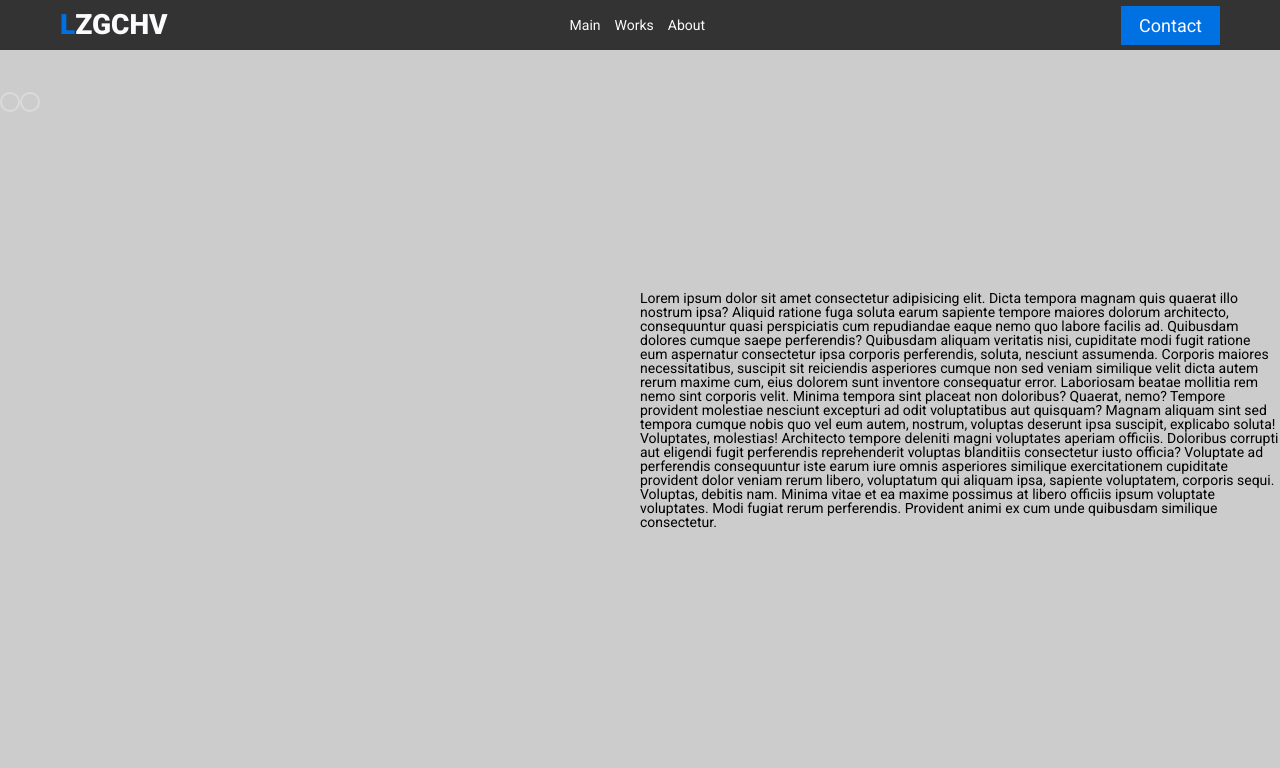
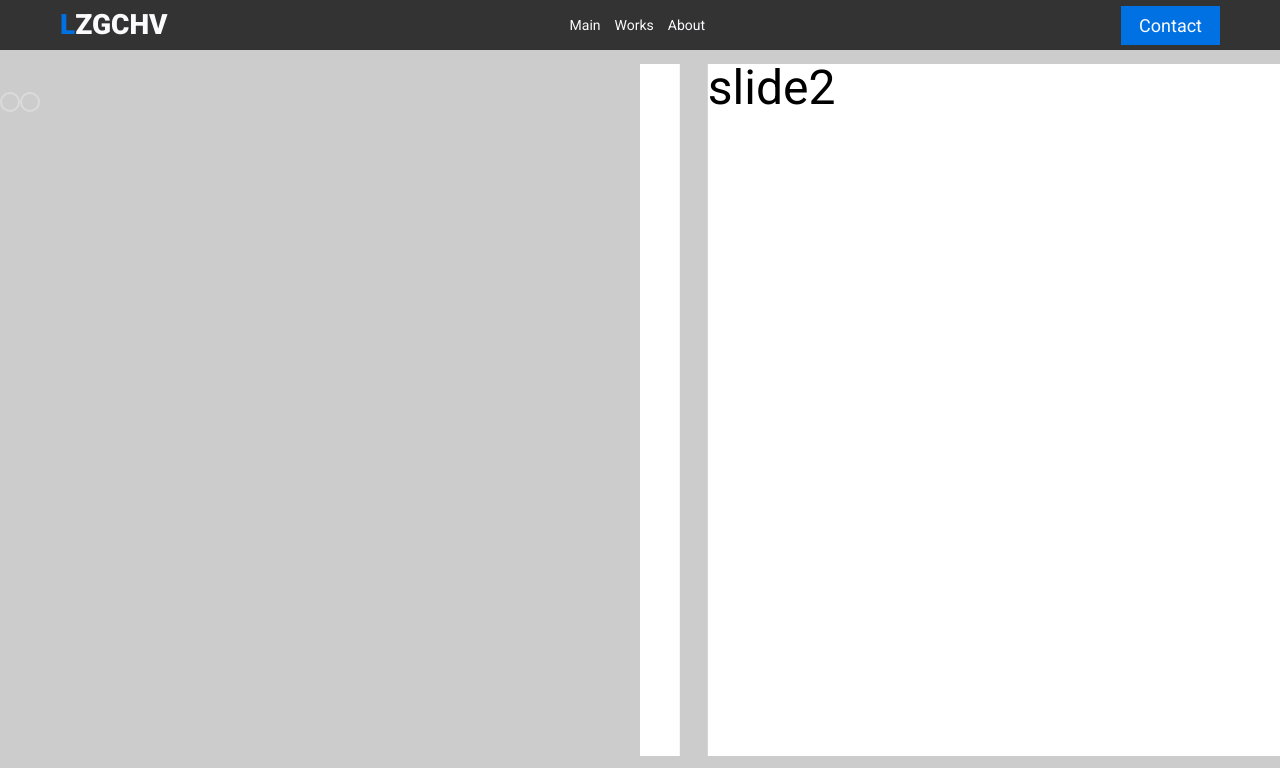
Before and after one commit to valerii-frontend/portfolio-react, a React (Create React App) app: page / in a window 1280 px wide. Shown: the top 768 px of the page. Built offline with nearby package versions, Linux system fonts and the light colour scheme.

Commit message:
add swiper

```diff
--- a/package.json
+++ b/package.json
@@ -8,8 +8,8 @@
     "@testing-library/user-event": "^13.5.0",
     "react": "^18.2.0",
     "react-dom": "^18.2.0",
-    "react-responsive-carousel": "^3.2.23",
     "react-scripts": "5.0.1",
+    "swiper": "^8.3.2",
     "three": "^0.143.0",
     "web-vitals": "^2.1.4"
   },
--- a/src/App.js
+++ b/src/App.js
@@ -7,6 +7,7 @@ import Button from "./components/Button/Button";
 import { useState } from "react";
 import { CardImg, BlurImg, CubesImg } from "./assets/Images";
 import Model from "./components/Model/Model";
+import Slider from "./components/Slider/Slider";
 
 function App(props) {
 	const [isOpenCardsModal, setIsOpenCardsModal] = useState(false);
@@ -22,24 +23,7 @@ function App(props) {
 						<Model />
 					</div>
 					<div className='modelCol'>
-						<div className='modelText'>
-							Lorem ipsum dolor sit amet consectetur adipisicing elit. Dicta tempora magnam quis quaerat illo nostrum
-							ipsa? Aliquid ratione fuga soluta earum sapiente tempore maiores dolorum architecto, consequuntur quasi
-							perspiciatis cum repudiandae eaque nemo quo labore facilis ad. Quibusdam dolores cumque saepe perferendis?
-							Quibusdam aliquam veritatis nisi, cupiditate modi fugit ratione eum aspernatur consectetur ipsa corporis
-							perferendis, soluta, nesciunt assumenda. Corporis maiores necessitatibus, suscipit sit reiciendis
-							asperiores cumque non sed veniam similique velit dicta autem rerum maxime cum, eius dolorem sunt inventore
-							consequatur error. Laboriosam beatae mollitia rem nemo sint corporis velit. Minima tempora sint placeat
-							non doloribus? Quaerat, nemo? Tempore provident molestiae nesciunt excepturi ad odit voluptatibus aut
-							quisquam? Magnam aliquam sint sed tempora cumque nobis quo vel eum autem, nostrum, voluptas deserunt ipsa
-							suscipit, explicabo soluta! Voluptates, molestias! Architecto tempore deleniti magni voluptates aperiam
-							officiis. Doloribus corrupti aut eligendi fugit perferendis reprehenderit voluptas blanditiis consectetur
-							iusto officia? Voluptate ad perferendis consequuntur iste earum iure omnis asperiores similique
-							exercitationem cupiditate provident dolor veniam rerum libero, voluptatum qui aliquam ipsa, sapiente
-							voluptatem, corporis sequi. Voluptas, debitis nam. Minima vitae et ea maxime possimus at libero officiis
-							ipsum voluptate voluptates. Modi fugiat rerum perferendis. Provident animi ex cum unde quibusdam similique
-							consectetur.
-						</div>
+						<Slider />
 					</div>
 				</div>
 				<Container>
--- a/src/components/Model/Model.jsx
+++ b/src/components/Model/Model.jsx
@@ -7,21 +7,18 @@ const Model = (props) => {
 	return (
 		<div className={styles.model}>
 			<model-viewer
-				enable-pan
 				src={gbl}
-				ar
-				ar-modes='webxr scene-viewer quick-look'
 				camera-controls
 				poster={poster}
 				shadow-intensity='0.55'
 				environment-image={light}
 				shadow-softness='0.8'
-				camera-orbit='91deg 90deg 18.00m'
+				camera-orbit='91deg 90deg 12.50m'
 				exposure='0.6'
 				auto-rotate
 				camera-target='-6.201m 6.17m 1.8m'
-				min-camera-orbit='auto 60deg 18.00m'
-				max-camera-orbit='auto 120deg 18.00m'>
+				min-camera-orbit='auto 60deg 12.50m'
+				max-camera-orbit='auto 120deg 18.50m'>
 				<button
 					className={styles.hotspot}
 					slot='hotspot-1'
--- /dev/null
+++ b/src/components/Slider/Slider.jsx
@@ -0,0 +1,47 @@
+import React, { useState } from "react";
+import { Swiper, SwiperSlide } from "swiper/react";
+import { Autoplay } from "swiper";
+import "swiper/css";
+import "swiper/css/autoplay";
+import styles from "./Slider.module.css";
+
+export default function Slider() {
+	const [swiperRef, setSwiperRef] = useState(null);
+	const slideTo = (index) => {
+		swiperRef.slideTo(index, 0);
+	};
+	return (
+		<Swiper
+			onSwiper={setSwiperRef}
+			freeMode={true}
+			className={styles.slider}
+			spaceBetween={0}
+			slidesPerView={1}
+			modules={[Autoplay]}
+			autoplay
+			speed={1000}
+			loop>
+			<SwiperSlide className={styles.slide} data-swiper-autoplay='5000'>
+				<p>
+					slide1
+					<button onClick={() => slideTo(5)}>goto3</button>
+				</p>
+			</SwiperSlide>
+			<SwiperSlide className={styles.slide} data-swiper-autoplay='5000'>
+				<p>slide2</p>
+			</SwiperSlide>
+			<SwiperSlide className={styles.slide} data-swiper-autoplay='5000'>
+				<p>slide3</p>
+			</SwiperSlide>
+			<SwiperSlide className={styles.slide} data-swiper-autoplay='5000'>
+				<p>slide4</p>
+			</SwiperSlide>
+			<SwiperSlide className={styles.slide} data-swiper-autoplay='5000'>
+				<p>slide5</p>
+			</SwiperSlide>
+			<SwiperSlide className={styles.slide} data-swiper-autoplay='5000'>
+				<p>slide6</p>
+			</SwiperSlide>
+		</Swiper>
+	);
+}
--- /dev/null
+++ b/src/components/Slider/Slider.module.css
@@ -0,0 +1,17 @@
+.slide {
+	height: 100%;
+	display: flex;
+	align-items: center;
+	justify-content: center;
+	font-size: 48px;
+	padding: 1rem;
+}
+.slider {
+	height: 100%;
+}
+
+.slide p {
+	background-color: #fff;
+	height: 100%;
+	width: 100%;
+}
```
Also changed, not shown: 1 other file (tests, documents, lock files or other folders).
